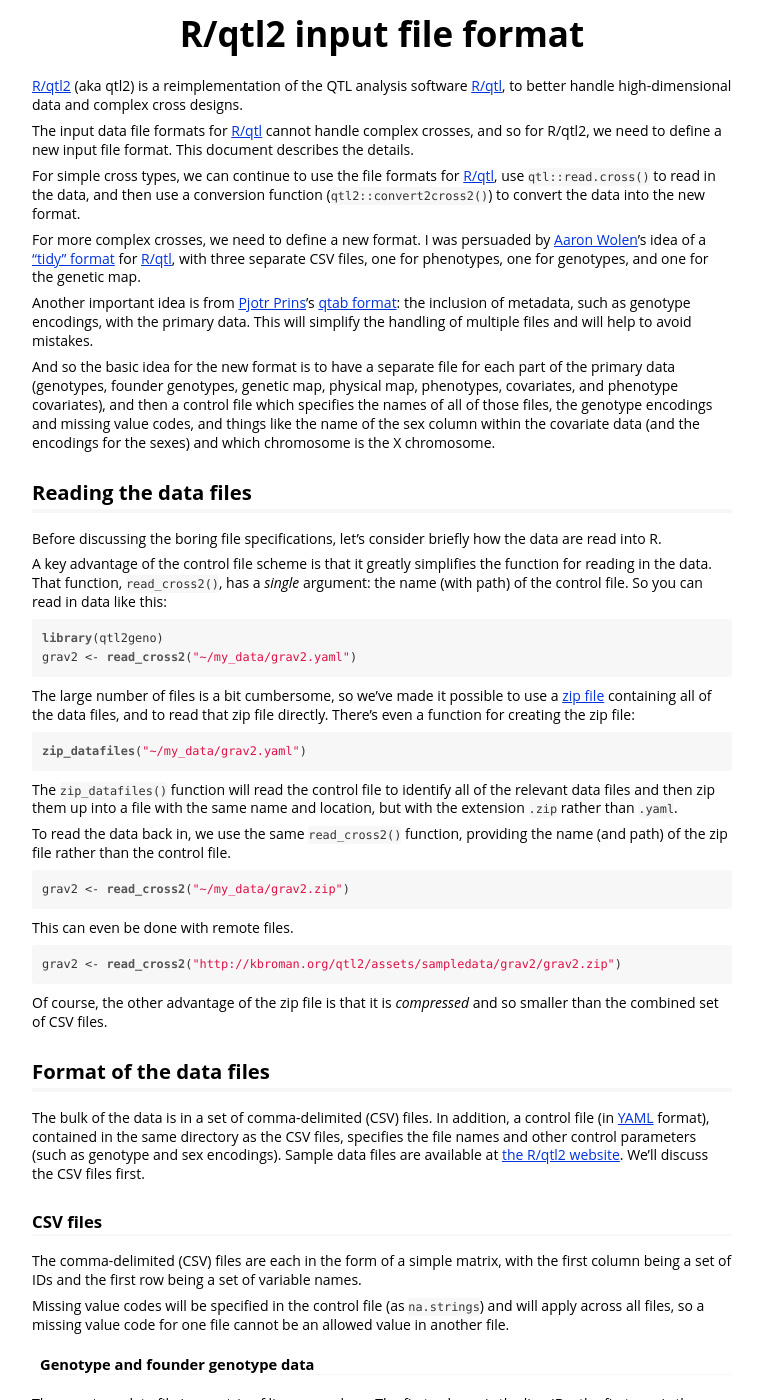
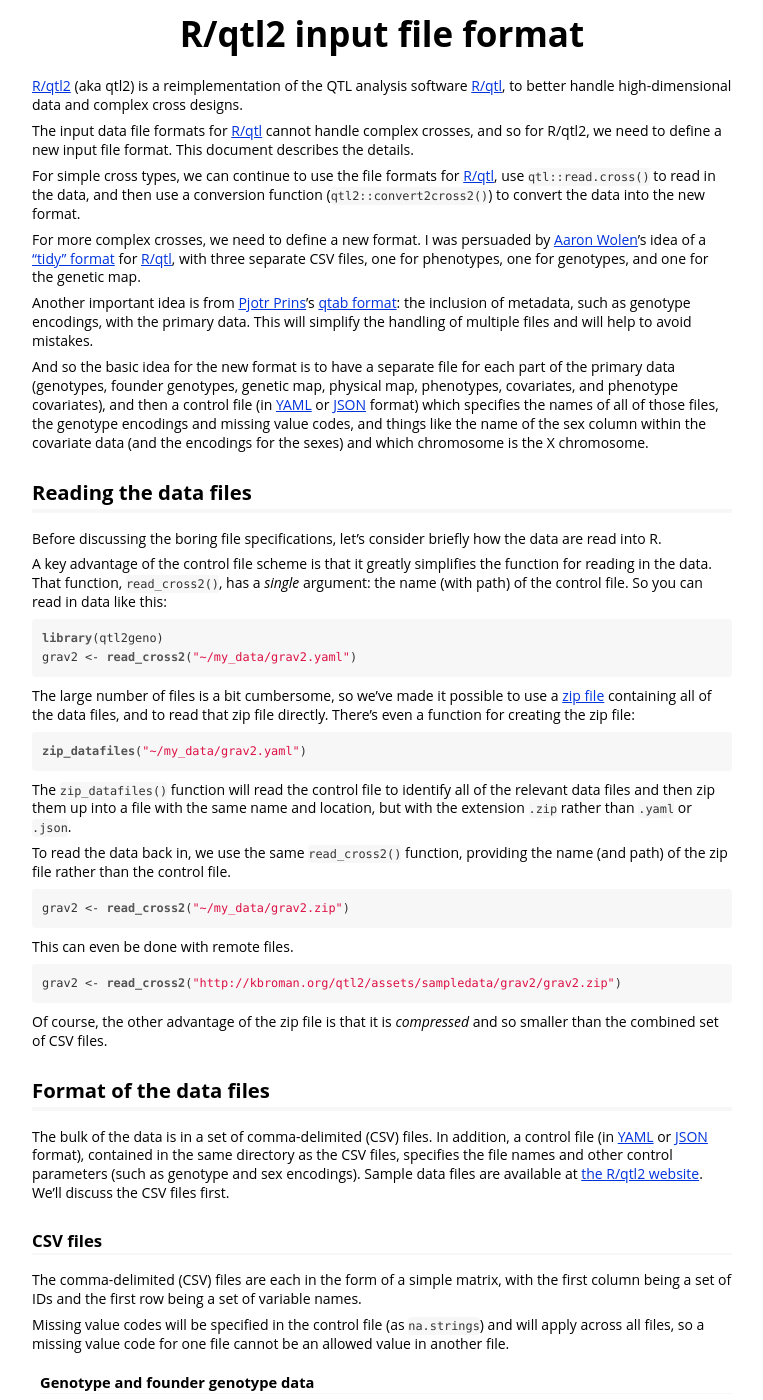
Before and after one commit to rqtl/qtl2, a Jekyll site: the page assets/vignettes/input_files.html, which Jekyll copies as it is, in a window 1280 px wide and 1400 px high. Shown: the whole window, without its empty margins (258-1021 px from the left). Built offline with Jekyll 4.4.1, drawn with Linux system fonts in a browser that asks for light colours; some of the changed text lies outside the part shown.

Commit message:
Update input files vignette

```diff
--- a/assets/vignettes/input_files.html
+++ b/assets/vignettes/input_files.html
@@ -59,7 +59,7 @@
 <p>For simple cross types, we can continue to use the file formats for <a href="http://www.rqtl.org">R/qtl</a>, use <code>qtl::read.cross()</code> to read in the data, and then use a conversion function (<code>qtl2::convert2cross2()</code>) to convert the data into the new format.</p>
 <p>For more complex crosses, we need to define a new format. I was persuaded by <a href="http://aaronwolen.com/">Aaron Wolen</a>’s idea of a <a href="https://github.com/kbroman/qtl/pull/20">“tidy” format</a> for <a href="http://www.rqtl.org">R/qtl</a>, with three separate CSV files, one for phenotypes, one for genotypes, and one for the genetic map.</p>
 <p>Another important idea is from <a href="http://thebird.nl/">Pjotr Prins</a>’s <a href="https://github.com/qtlHD/qtlHD/blob/master/doc/input/qtab.md">qtab format</a>: the inclusion of metadata, such as genotype encodings, with the primary data. This will simplify the handling of multiple files and will help to avoid mistakes.</p>
-<p>And so the basic idea for the new format is to have a separate file for each part of the primary data (genotypes, founder genotypes, genetic map, physical map, phenotypes, covariates, and phenotype covariates), and then a control file which specifies the names of all of those files, the genotype encodings and missing value codes, and things like the name of the sex column within the covariate data (and the encodings for the sexes) and which chromosome is the X chromosome.</p>
+<p>And so the basic idea for the new format is to have a separate file for each part of the primary data (genotypes, founder genotypes, genetic map, physical map, phenotypes, covariates, and phenotype covariates), and then a control file (in <a href="http://www.yaml.org">YAML</a> or <a href="http://www.json.org">JSON</a> format) which specifies the names of all of those files, the genotype encodings and missing value codes, and things like the name of the sex column within the covariate data (and the encodings for the sexes) and which chromosome is the X chromosome.</p>
 <div id="reading-the-data-files" class="section level2">
 <h2>Reading the data files</h2>
 <p>Before discussing the boring file specifications, let’s consider briefly how the data are read into R.</p>
@@ -68,7 +68,7 @@
 grav2 &lt;-<span class="st"> </span><span class="kw">read_cross2</span>(<span class="st">&quot;~/my_data/grav2.yaml&quot;</span>)</code></pre>
 <p>The large number of files is a bit cumbersome, so we’ve made it possible to use a <a href="http://en.wikipedia.org/wiki/Zip_(file_format)">zip file</a> containing all of the data files, and to read that zip file directly. There’s even a function for creating the zip file:</p>
 <pre class="sourceCode r"><code class="sourceCode r"><span class="kw">zip_datafiles</span>(<span class="st">&quot;~/my_data/grav2.yaml&quot;</span>)</code></pre>
-<p>The <code>zip_datafiles()</code> function will read the control file to identify all of the relevant data files and then zip them up into a file with the same name and location, but with the extension <code>.zip</code> rather than <code>.yaml</code>.</p>
+<p>The <code>zip_datafiles()</code> function will read the control file to identify all of the relevant data files and then zip them up into a file with the same name and location, but with the extension <code>.zip</code> rather than <code>.yaml</code> or <code>.json</code>.</p>
 <p>To read the data back in, we use the same <code>read_cross2()</code> function, providing the name (and path) of the zip file rather than the control file.</p>
 <pre class="sourceCode r"><code class="sourceCode r">grav2 &lt;-<span class="st"> </span><span class="kw">read_cross2</span>(<span class="st">&quot;~/my_data/grav2.zip&quot;</span>)</code></pre>
 <p>This can even be done with remote files.</p>
@@ -77,7 +77,7 @@
 </div>
 <div id="format-of-the-data-files" class="section level2">
 <h2>Format of the data files</h2>
-<p>The bulk of the data is in a set of comma-delimited (CSV) files. In addition, a control file (in <a href="http://www.yaml.org">YAML</a> format), contained in the same directory as the CSV files, specifies the file names and other control parameters (such as genotype and sex encodings). Sample data files are available at <a href="http://kbroman.org/qtl2/pages/sampledata.html">the R/qtl2 website</a>. We’ll discuss the CSV files first.</p>
+<p>The bulk of the data is in a set of comma-delimited (CSV) files. In addition, a control file (in <a href="http://www.yaml.org">YAML</a> or <a href="http://www.json.org">JSON</a> format), contained in the same directory as the CSV files, specifies the file names and other control parameters (such as genotype and sex encodings). Sample data files are available at <a href="http://kbroman.org/qtl2/pages/sampledata.html">the R/qtl2 website</a>. We’ll discuss the CSV files first.</p>
 <div id="csv-files" class="section level3">
 <h3>CSV files</h3>
 <p>The comma-delimited (CSV) files are each in the form of a simple matrix, with the first column being a set of IDs and the first row being a set of variable names.</p>
@@ -105,9 +105,9 @@
 <p>So, in general, the cross information will be in a CSV file with lines as rows and a set of columns that define the cross information for that cross type. The first column contains line IDs and the first row contains column names. Details on the column information are provided in the cross-type-specific information, below.</p>
 </div>
 </div>
-<div id="yaml-control-file" class="section level3">
-<h3>YAML control file</h3>
-<p>The new input file format includes a text-based control file (in <a href="http://www.yaml.org">YAML</a> format) to specify the names of all of the other files as well as various control parameters such as genotype and sex encodings and codes for missing values. We use <a href="http://www.yaml.org">YAML</a> because it is flexible, readable, and easy to import into R.</p>
+<div id="control-file" class="section level3">
+<h3>Control file</h3>
+<p>The new input file format includes a text-based control file (in <a href="http://www.yaml.org">YAML</a> or <a href="http://www.json.org">JSON</a> format) to specify the names of all of the other files as well as various control parameters such as genotype and sex encodings and codes for missing values. We use <a href="http://www.yaml.org">YAML</a> because it is flexible, readable, and easy to import into R. We also allow <a href="http://www.json.org">JSON</a>; though it is often less human-readable, it can be less prone to errors.</p>
 <p>The format of the control file is a bit technical. We describe the details here and also provide a function <code>write_control_file()</code> that takes the detailed specifications as input and contructs the control file in the correct format.</p>
 <p>We’ll start with an example: the control file for the <a href="http://kbroman.org/qtl2/pages/sampledata">sample intercross data</a>.</p>
 <pre><code># Data from Grant et al. (2006) Hepatology 44:174-185
@@ -143,9 +143,8 @@
 <p>Much of the information is represented as key-value pairs, as “<code>key: value</code>.” For example, the cross type is indicated with a line like</p>
 <pre><code>crosstype: f2</code></pre>
 <p>The “<code>key</code>” is “<code>crosstype</code>” and the “<code>value</code>” is “<code>f2</code>.” This indicates that the data are for an F<sub>2</sub> intercross between two inbred lines.</p>
-</div>
-<div id="file-names" class="section level3">
-<h3>File names</h3>
+<div id="file-names" class="section level4">
+<h4>File names</h4>
 <p>The names of the basic CSV files are indicated with lines like</p>
 <pre><code>geno: iron_geno.csv</code></pre>
 <p>This indicates that the genotype data are in the file <code>iron_geno.csv</code>. The files are expected to be in the same directory as the control file. They could be placed in separate directories, with the file names being paths relative to the location of the control file, but this is not recommended (or well tested).</p>
@@ -159,14 +158,14 @@
 pmap:         physical_map_filename</code></pre>
 <p>Most of these files are optional; if a particular file is not used, the corresponding key can be omitted from the control file.</p>
 </div>
-<div id="x-chromosome" class="section level3">
-<h3>X chromosome</h3>
+<div id="x-chromosome" class="section level4">
+<h4>X chromosome</h4>
 <p>If one of the chromosomes is to be treated as the X chromosome, there should be a line like</p>
 <pre><code>x_chr: X</code></pre>
 <p>This specifies the chromosome ID for the X chromosome (<code>X</code> in this case).</p>
 </div>
-<div id="allele-labels" class="section level3">
-<h3>Allele labels</h3>
+<div id="allele-labels" class="section level4">
+<h4>Allele labels</h4>
 <p>To add labels in summary tables and plots, provide a vector of single-character allele labels, with one for each founder line. For example,</p>
 <pre><code>alleles:
 - S
@@ -176,8 +175,8 @@
 <pre><code>alleles: [S, B]</code></pre>
 <p>which is an alternative format for vectors in YAML.</p>
 </div>
-<div id="genotype-codes" class="section level3">
-<h3>Genotype codes</h3>
+<div id="genotype-codes" class="section level4">
+<h4>Genotype codes</h4>
 <p>The control file should contain a record with “<code>genotypes:</code>” that specifies the genotype encodings. Here’s an example:</p>
 <pre><code>genotypes:
   SS: 1
@@ -195,8 +194,8 @@
   AB: 2
   BB: 3</code></pre>
 </div>
-<div id="sex" class="section level3">
-<h3>Sex</h3>
+<div id="sex" class="section level4">
+<h4>Sex</h4>
 <p>Sex can be provided as a column in the covariate file or as a separate file.</p>
 <p>If it is a column in the covariate file, the control file should have a section that looks like this:</p>
 <pre><code>sex:
@@ -216,8 +215,8 @@
   m: male</code></pre>
 <p>So instead of a line with “<code>covar:</code>,” use “<code>file:</code>” followed by the name of the file (e.g., “<code>file: iron_sex.csv</code>”). You must still provide the sex encodings, as before.</p>
 </div>
-<div id="cross-information-1" class="section level3">
-<h3>Cross information</h3>
+<div id="cross-information-1" class="section level4">
+<h4>Cross information</h4>
 <p>For simple crosses (e.g., an intercross), cross information can be a single column within the covariate file. In this case, include something like the following in the control file:</p>
 <pre><code>cross_info:
   covar: cross_direction
@@ -235,8 +234,8 @@
 <p>Or, more simply, you could write:</p>
 <pre><code>cross_info: crossinfo_filename</code></pre>
 </div>
-<div id="individual-to-line-mapping-linemap" class="section level3">
-<h3>Individual-to-line mapping (<code>&quot;linemap&quot;</code>)</h3>
+<div id="individual-to-line-mapping-linemap" class="section level4">
+<h4>Individual-to-line mapping (<code>&quot;linemap&quot;</code>)</h4>
 <p>For crosses with multiple phenotyped individuals for each genotyped line, we need a mapping of individuals to lines (<code>&quot;linemap&quot;</code>). This can be a single column in the covariate file, or it can be a separate file.</p>
 <p>If the individual-to-line mapping is provided as a column in the covariate data, the control file information should look like this:</p>
 <pre><code>linemap:
@@ -250,8 +249,8 @@
 <pre><code>linemap: linemap_filename</code></pre>
 <p>If a construction like “<code>linemap: value</code>” is used, we look to see if “<code>value</code>” corresponds to the name of a file; otherwise, we treat it as a column name in the covariate data. But the use of “<code>covar:</code>” or “<code>file:</code>” is more explicit and so may be preferred.</p>
 </div>
-<div id="missing-value-codes" class="section level3">
-<h3>Missing value codes</h3>
+<div id="missing-value-codes" class="section level4">
+<h4>Missing value codes</h4>
 <p>To indicate the set of codes that are to be treated as missing values in the genotype, founder genotype, phenotype, covariate, and phenotype covariate files, define <code>na.strings</code> within the control file:</p>
 <pre><code>na.strings:
 - NA
@@ -260,11 +259,12 @@
 <pre><code>na.strings: [NA, '-']</code></pre>
 <p>which is another way to define a vector with YAML.</p>
 </div>
-<div id="field-separator" class="section level3">
-<h3>Field separator</h3>
+<div id="field-separator" class="section level4">
+<h4>Field separator</h4>
 <p>If the data files use a separator other than a comma (e.g., a semi-colon, or the vertical bar (<code>|</code>) which I like because it is seldom present in data), indicate the separator within the control file, as follows:</p>
 <pre><code>sep: '|'</code></pre>
 <p>A vertical bar needs to be surrounded by single- or double-quotes. A semicolon doesn’t, but it doesn’t hurt if you do.</p>
+</div>
 </div>
 </div>
 <div id="detailed-specifications-for-each-cross-type" class="section level2">
```
